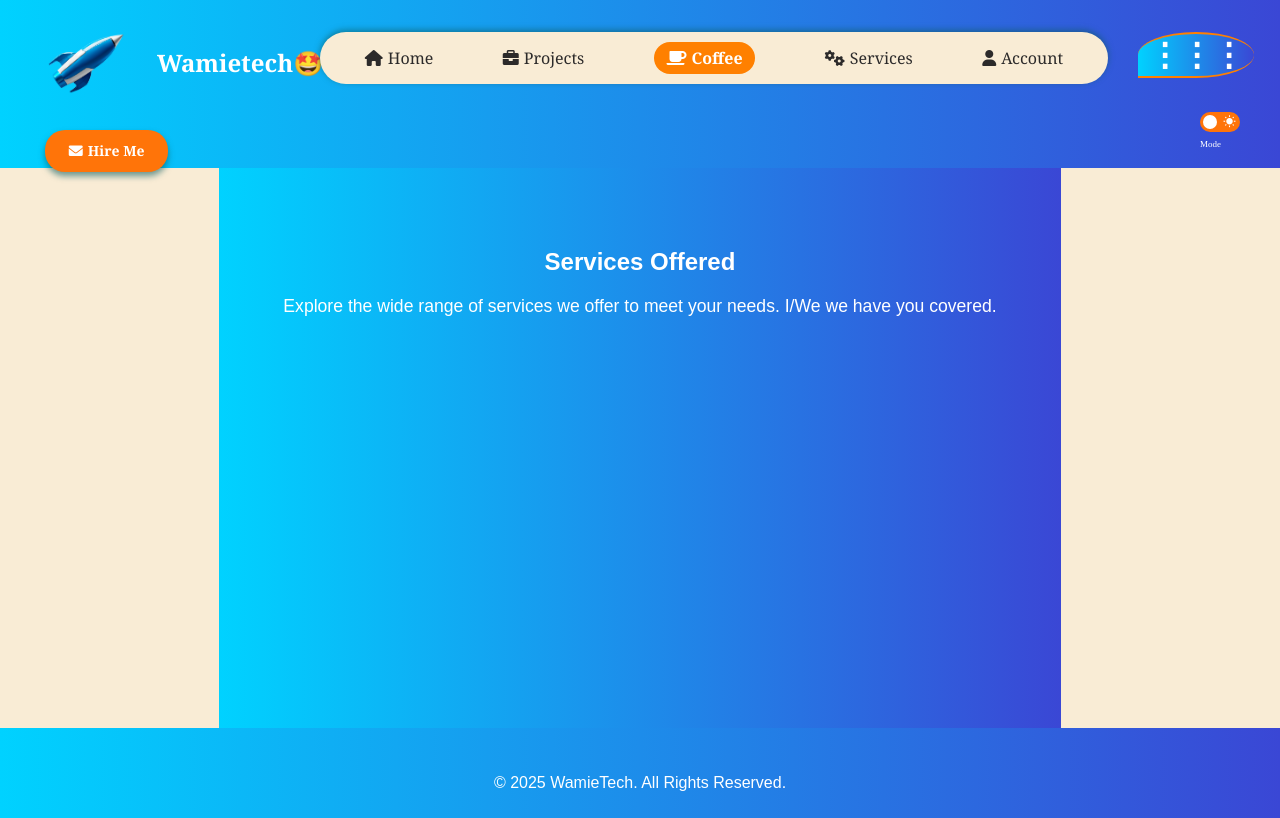
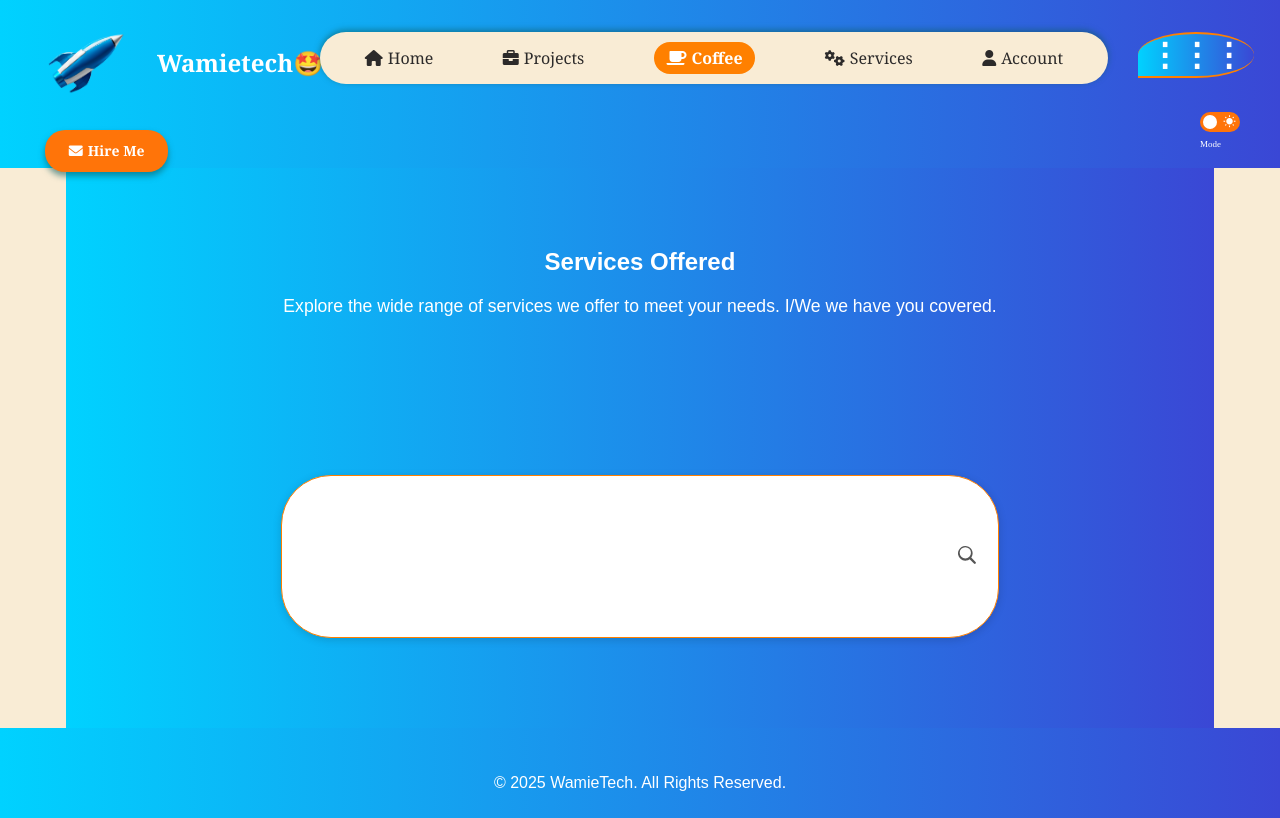
Before and after one commit to wamilimoHillary/Wamie_Tech_Portfolio, a Flask app: page /services in a window 1280 px wide. Run offline with Flask 3, Linux system fonts and the light colour scheme; data that the repository does not hold is empty; some libraries are stand-ins or nearby versions.

Commit message:
added search bar project and services

```diff
--- a/app/static/css/services.css
+++ b/app/static/css/services.css
@@ -1,3 +1,75 @@
+
+/* ------------------------
+   Search Bar
+------------------------- */
+.search_container {
+    display: flex;
+    justify-content: center;
+    margin: 30px 0;
+    width: 100%;
+}
+
+.search_bar {
+    display: flex;
+    align-items: center;
+    width: 100%;
+    max-width: 700px;
+    background: #fff;
+    border-radius: 50px;
+    box-shadow: 0 2px 8px rgba(0,0,0,0.15);
+    padding: 4px 8px;
+    border: 1px solid var(--border-color) !important;
+}
+
+.search_input {
+    flex: 1;
+    border: none !important;
+    background: #fff;       /* ✅ solid white background for contrast */
+    padding: 12px 18px;
+    font-size: 16px;
+    outline: none;
+    color: #333;
+    border-radius: 50px;
+}
+
+.search_input::placeholder {
+    color: #555 !important;            /* ✅ darker placeholder for visibility */
+    opacity: 1;
+}
+
+.search_btn {
+    background: transparent;
+    border: none;
+    cursor: pointer;
+    padding: 10px 14px;
+    border-radius: 50%;
+    color: #555;
+    transition: background 0.2s;
+}
+
+.search_btn:hover {
+    background: #f2f2f2;
+}
+
+/* Responsive Search */
+@media (max-width: 726px) {
+    .search_bar {
+        max-width: 90%;
+        padding: 2px 6px;
+    }
+
+    .search_input {
+        font-size: 14px;
+        padding: 10px 12px;
+    }
+
+    .search_btn {
+        padding: 8px 10px;
+    }
+}
+
+
+
 /* Services Section */
 .services-section {
     padding: 60px 5%;
--- a/app/templates/main/services.html
+++ b/app/templates/main/services.html
@@ -12,6 +12,21 @@
     <div class="section_intro">
         <h2>Services Offered</h2>
         <p>Explore the wide range of services we offer to meet your needs. I/We we have you covered.</p>
+    </div>
+
+         <!-- Searchbar -->
+    <div class="search_container">
+        <form class="search_bar">
+            <input  type="text" class="search_input" placeholder="Search service by name or description">
+            <button type="submit" class="search_btn">
+                <!-- Search Icon -->
+                <svg xmlns="http://www.w3.org/2000/svg" width="18" height="18" fill="currentColor" viewBox="0 0 16 16">
+                    <path d="M11.742 10.344a6.5 6.5 0 1 0-1.397 1.398h-.001l3.85
+                    3.85a1 1 0 0 0 1.415-1.415l-3.85-3.85zm-5.242.656a5
+                    5 0 1 1 0-10 5 5 0 0 1 0 10z"/>
+                </svg>
+            </button>
+        </form>
     </div>
 
     <!-- Loop Through Services Dynamically -->
```
Also changed, not shown: app/static/css/projects.css (+86 -45 lines), app/templates/main/dist/projects.html (+25 -3 lines), app/templates/main/dist/services.html (+15 -0 lines), app/templates/main/projects.html (+25 -3 lines), requirements.txt (line endings or trailing spaces), 1 other file.
